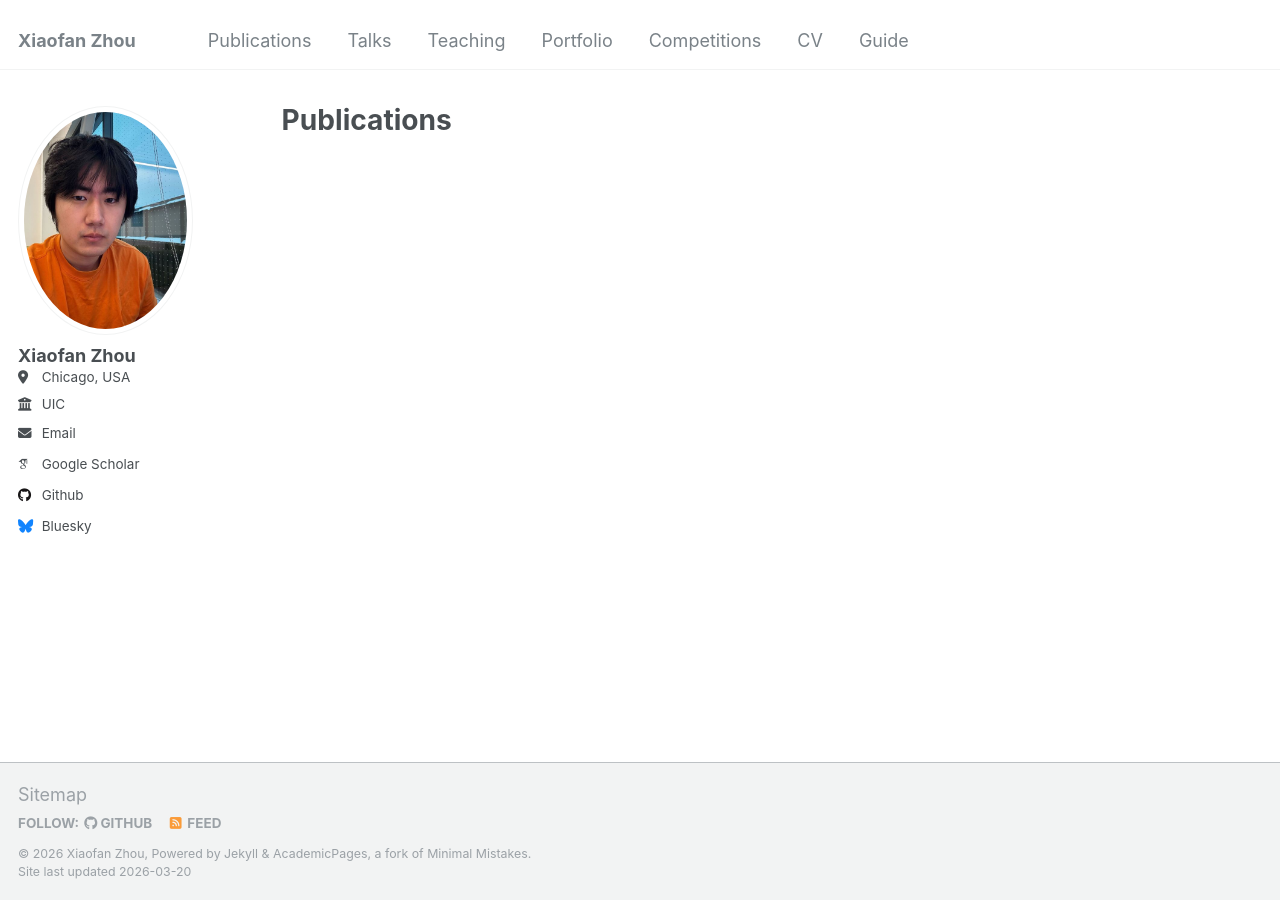
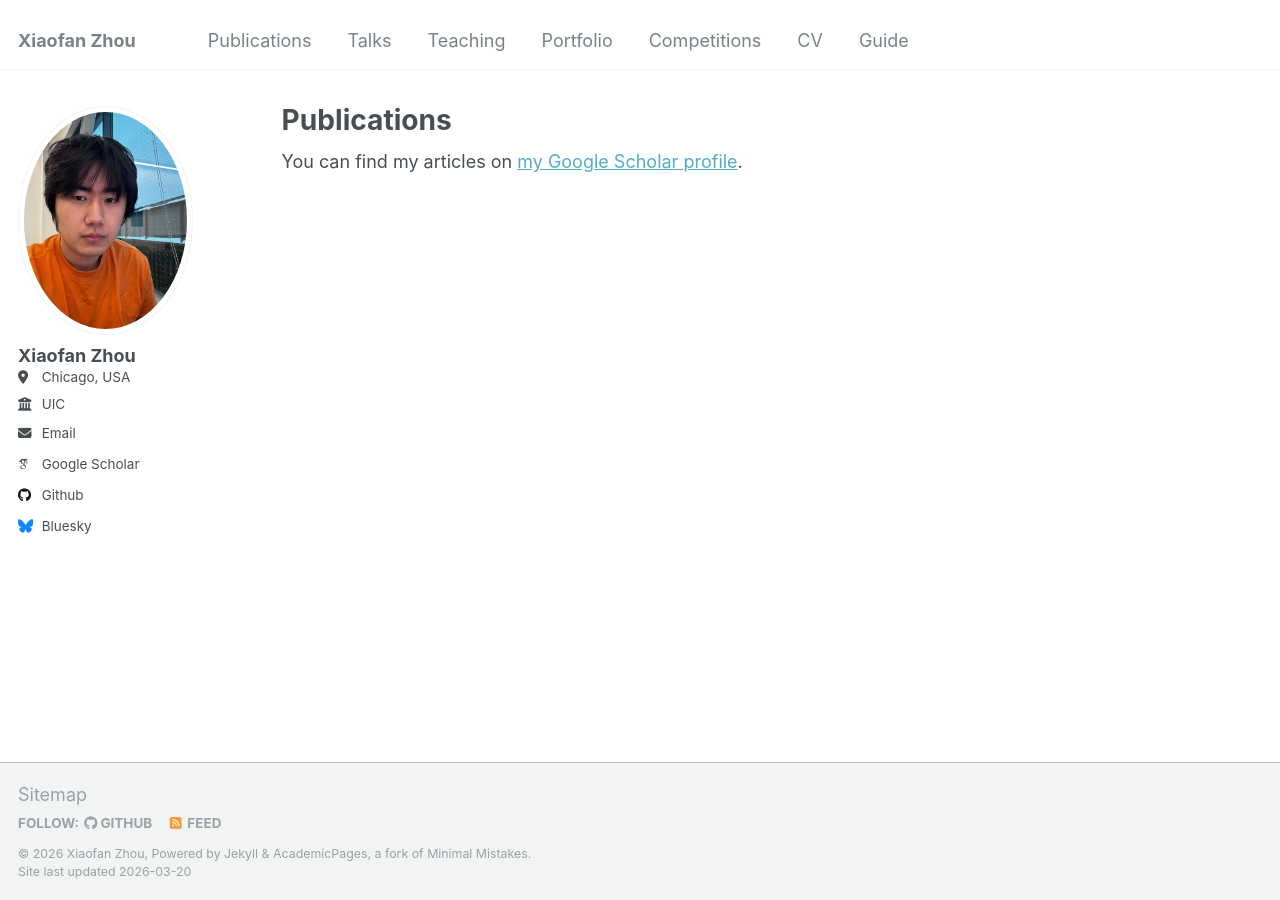
Before and after one commit to AlearZhou/AlearZhou.github.io, a Jekyll site: the page built from _pages/publications.html, in a window 1280 px wide. Built offline with Jekyll 4.4.1, drawn with Linux system fonts in a browser that asks for light colours; some web fonts are replaced.

Commit message:
Update publications.html

```diff
--- a/_pages/publications.html
+++ b/_pages/publications.html
@@ -5,11 +5,9 @@
 author_profile: true
 ---
 
-<!-- {% if site.author.googlescholar %}
-  <div class="wordwrap">You can also find my articles on <a href="{{site.author.googlescholar}}">my Google Scholar profile</a>.</div>
-{% endif %}
+<div class="wordwrap">You can find my articles on <a href="https://scholar.google.com/citations?user=mDvhdGwAAAAJ&hl=en">my Google Scholar profile</a>.</div>
 
-{% include base_path %} -->
+{% include base_path %}
 
 <!-- New style rendering if publication categories are defined -->
 <!-- {% if site.publication_category %}
```
